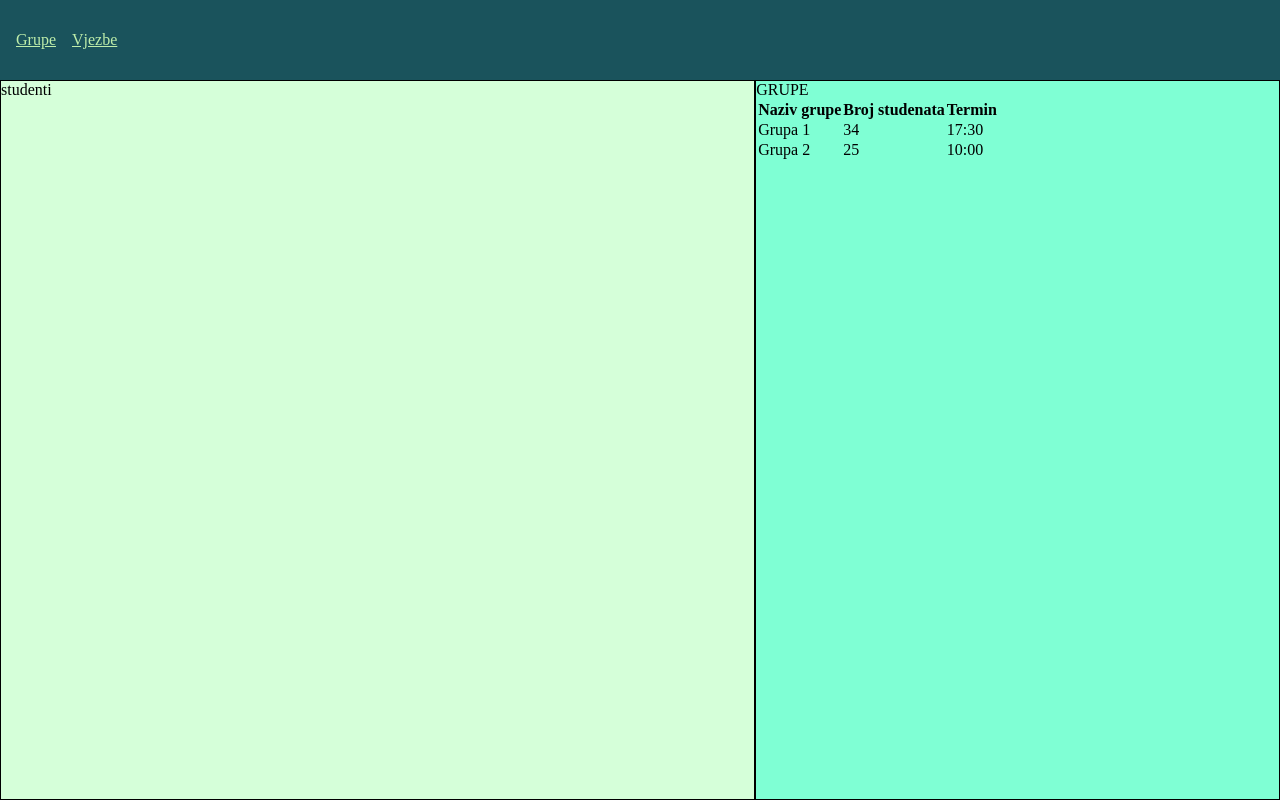
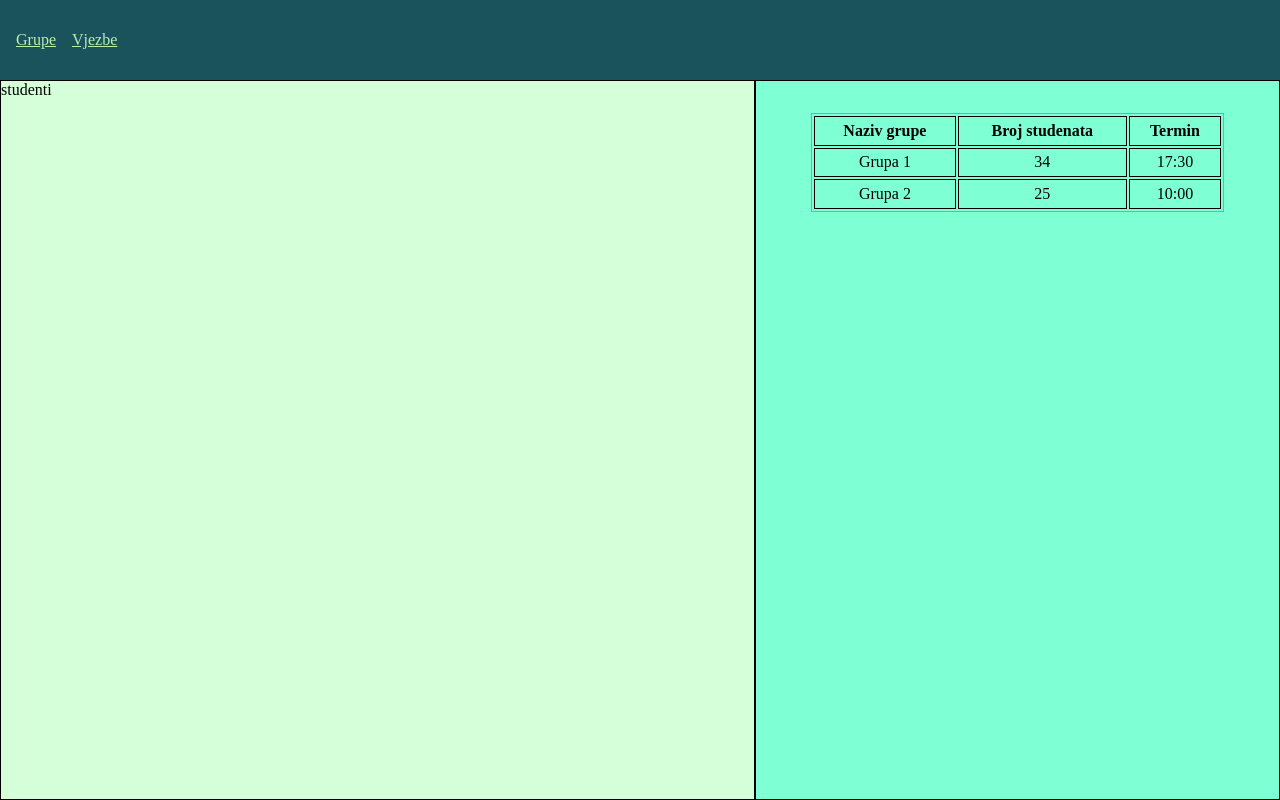
Before and after one commit to akunalic1/Vjezbe-Manager, a plain HTML site: page html/index.html in a window 1280 px wide. Drawn offline with Linux system fonts and the light colour scheme; files whose address does not match are found by name.

Commit message:
Dodana tabela u grupe

```diff
--- a/css/style.css
+++ b/css/style.css
@@ -60,7 +60,31 @@ body{
     height: 100%;
     width: 41%;
     float: right;
+    display: flex;
+    justify-content: center;
+    padding: 2rem;
 }
+/**
+*   !   tabela
+**/
+table{
+    border: 1px solid  hotpink;
+    height: fit-content;
+    text-align: center;
+    width: 90%;
+}
+#grupe table thead tr th,
+#grupe table tbody tr td{
+    border: 1px solid black;
+    height: fit-content;
+    width: fit-content;
+    padding: 0.3rem;
+}
+
+
+/**
+*   ! media query
+**/
 @media  (min-width: 500px)
   and (max-width: 799px){
 
@@ -72,12 +96,6 @@ body{
          width: 100%;
          height: 10rem;
       }
-     /*#studenti{
-          order: 2;
-      }
-      #grupe{
-          order:1;
-      }*/
 }
 
 @media  (max-width: 499px){
@@ -102,4 +120,7 @@ body{
       #grupe{
           order:1;
       }
+      .broj_studenata, .termin{
+          visibility: hidden;
+      }
 }
--- a/html/index.html
+++ b/html/index.html
@@ -26,7 +26,6 @@
         </div>
 
         <div id="grupe">
-                GRUPE
                 <table class="table">
                     <thead>
                         <tr>
```
